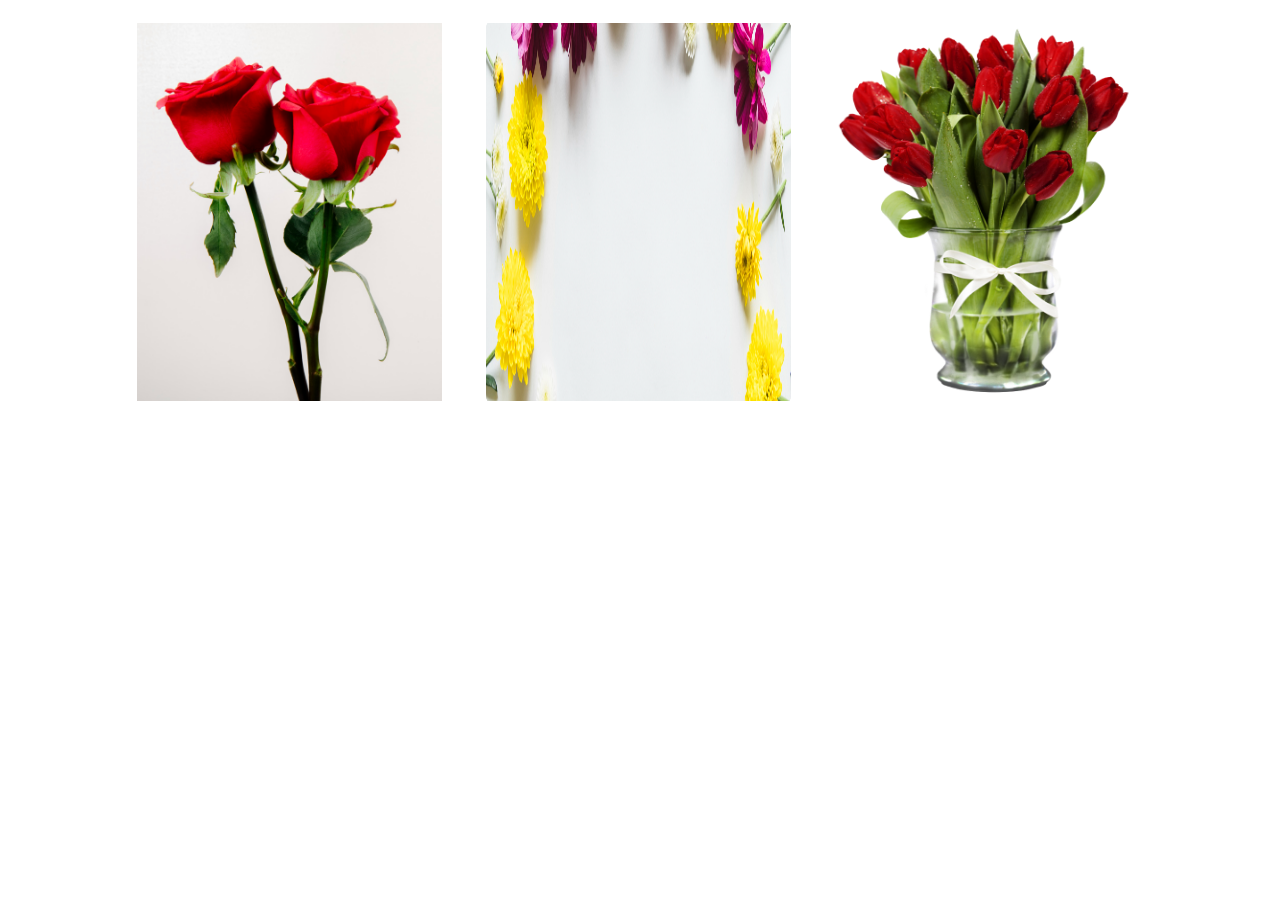
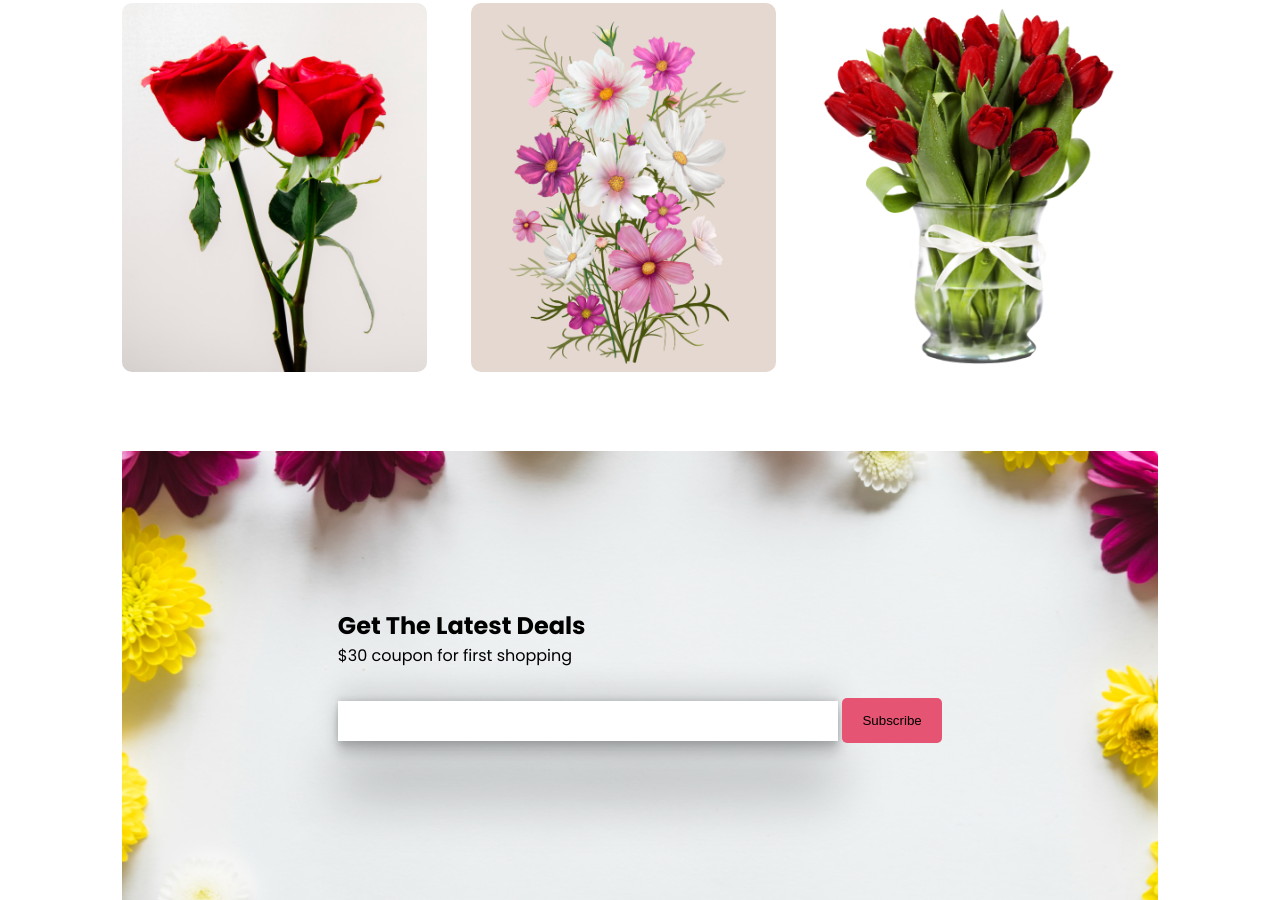
Before and after one commit to Kawsaralam1/flower-shop, a plain HTML site: page index.html in a window 1280 px wide. Shown: the part 2469-3369 px from the top of the page. Before the commit the page ends 2920 px from the top, so only its background shows below. Drawn offline with Linux system fonts and the light colour scheme.

Commit message:
added image and the task

```diff
--- a/index.html
+++ b/index.html
@@ -69,7 +69,7 @@
                         <img src="./Flower Asset/Rectangle 6.png" alt="">
                     </div>
                     <div class="first-insta-image">
-                        <img src="./Flower Asset/Rectangle 9.png" alt="">
+                        <img src="./Flower Asset/Rectangle 4.png" alt="">
                     </div>
                     <div class="first-insta-image">
                         <img src="./Flower Asset/pngwing 8.png" alt="">
@@ -77,6 +77,13 @@
                 </div>
             </div>
         </section>
+        <div class="super-deals-container">
+            <div class="deals-container">
+                <h1>Get The Latest Deals</h1>
+                <p>$30 coupon for first shopping</p>
+                <input type="email" name="" id="">
+                <button id="subscribe-btn">Subscribe</button>
+            </div>
 
     </main>
     <footer>
--- a/style/style.css
+++ b/style/style.css
@@ -134,11 +134,52 @@ body{
 .first-insta-image img{
     width:90%;
     height:90%;
-    margin-top: 10px;
-    margin-left:15px;
+    border-radius: 10px;
 }
 .instagram-image-container{
     display:grid;
     grid-template-columns:repeat(3,1fr);
     gap:10px;
 }
+
+/* Deals styles start  */
+
+.super-deals-container{
+    width:90%;
+    height:449px;
+    margin:0 auto;
+   background-image:url(../image/background.png);
+   background-position: center;
+   background-repeat: no-repeat;
+}
+.super-deals-container{
+    display:flex;
+    flex-direction: column;
+    justify-content: center;
+    align-items:center;
+
+}
+.deals-container p{
+    margin-bottom:30px;
+}
+.deals-container input{
+    width: 500px;
+    height: 40px;
+    border:none;
+    box-shadow: rgba(0, 0, 0, 0.25) 0px 54px 55px, rgba(0, 0, 0, 0.12) 0px -12px 30px, rgba(0, 0, 0, 0.12) 0px 4px 6px, rgba(0, 0, 0, 0.17) 0px 12px 13px, rgba(0, 0, 0, 0.09) 0px -3px 5px;
+}
+#subscribe-btn{
+    width: 100px;
+    height: 45px;
+    border:none;
+    border-radius: 5px;
+   background-color: rgba(229, 84, 115, 1);
+}
+
+/* footer section start  */
+.footer-content{
+    width:1350px;
+    height: 450px;
+    border:2px solid red;
+
+}
```
Also changed, not shown: image/background.png (added).
